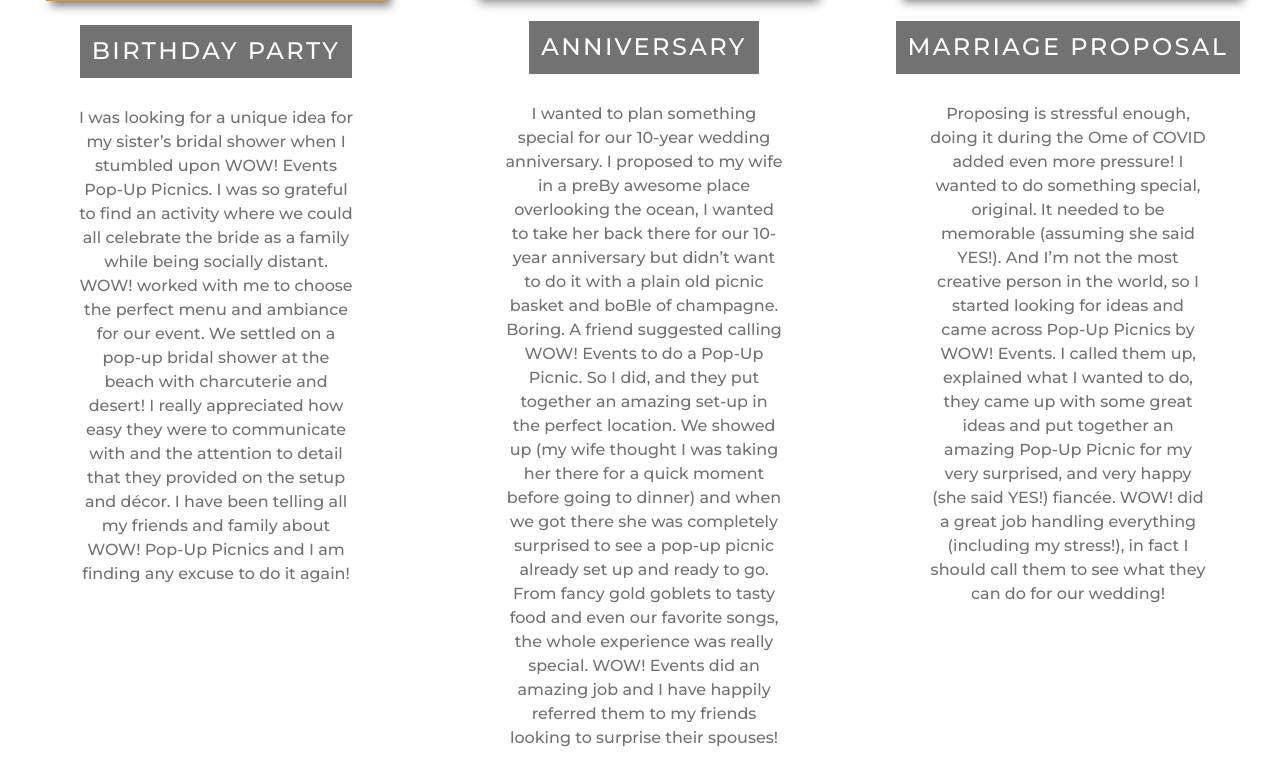
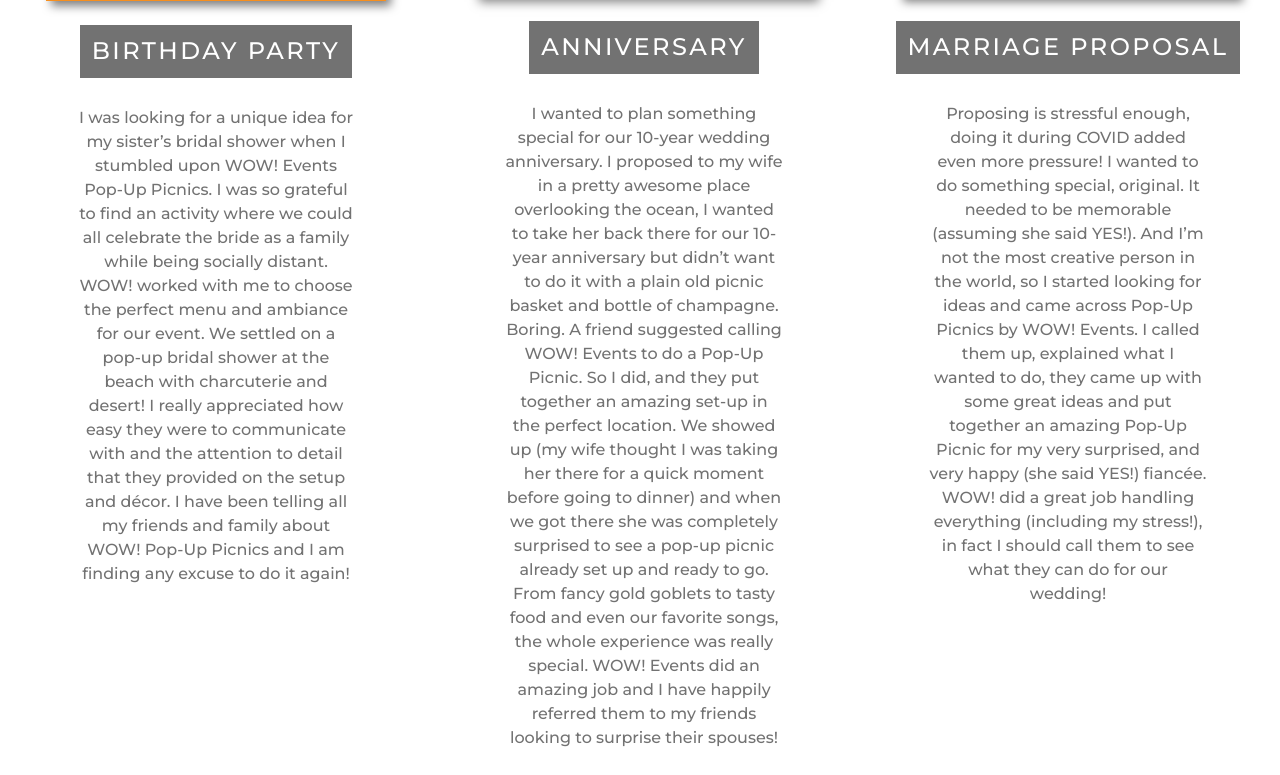
Before and after one commit to thomasjfcaldwell/popuppicnicsbywow, a React (Create React App) app: page / in a window 1280 px wide. Shown: the part 3765-4540 px from the top of the page. Built offline with nearby package versions, Linux system fonts and the light colour scheme.

Commit message:
fixing typos

```diff
--- a/src/Components/Testimonals.js
+++ b/src/Components/Testimonals.js
@@ -1,19 +1,11 @@
 import React, { Component } from 'react';
-import {
-	Row,
-	Card,
-	CardGroup,
-
-	Container,
-
-} from 'react-bootstrap';
+import { Row, Card, CardGroup, Container } from 'react-bootstrap';
 
 import birthday from '../Images/Testimonals/template.jpg';
 import anniversary from '../Images/Testimonals/anniversary.jpg';
 import proposal from '../Images/Testimonals/proposal.jpg';
 
-import '../App.css'
-
+import '../App.css';
 
 class Testimonals extends Component {
 	render() {
@@ -112,10 +104,10 @@
 								<Card.Body className='w-75 text-center'>
 									<Card.Text>
 										I wanted to plan something special for our 10-year wedding
-										anniversary. I proposed to my wife in a preBy awesome place
+										anniversary. I proposed to my wife in a pretty awesome place
 										overlooking the ocean, I wanted to take her back there for
 										our 10- year anniversary but didn’t want to do it with a
-										plain old picnic basket and boBle of champagne. Boring. A
+										plain old picnic basket and bottle of champagne. Boring. A
 										friend suggested calling WOW! Events to do a Pop-Up Picnic.
 										So I did, and they put together an amazing set-up in the
 										perfect location. We showed up (my wife thought I was taking
@@ -155,17 +147,17 @@
 								</h4>
 								<Card.Body className='w-75 text-center'>
 									<Card.Text>
-										Proposing is stressful enough, doing it during the Ome of
-										COVID added even more pressure! I wanted to do something
-										special, original. It needed to be memorable (assuming she
-										said YES!). And I’m not the most creative person in the
-										world, so I started looking for ideas and came across Pop-Up
-										Picnics by WOW! Events. I called them up, explained what I
-										wanted to do, they came up with some great ideas and put
-										together an amazing Pop-Up Picnic for my very surprised, and
-										very happy (she said YES!) fiancée. WOW! did a great job
-										handling everything (including my stress!), in fact I should
-										call them to see what they can do for our wedding!
+										Proposing is stressful enough, doing it during COVID added
+										even more pressure! I wanted to do something special,
+										original. It needed to be memorable (assuming she said
+										YES!). And I’m not the most creative person in the world, so
+										I started looking for ideas and came across Pop-Up Picnics
+										by WOW! Events. I called them up, explained what I wanted to
+										do, they came up with some great ideas and put together an
+										amazing Pop-Up Picnic for my very surprised, and very happy
+										(she said YES!) fiancée. WOW! did a great job handling
+										everything (including my stress!), in fact I should call
+										them to see what they can do for our wedding!
 									</Card.Text>
 								</Card.Body>
 							</Card>
```
Also changed, not shown: 1 other file (tests, documents, lock files or other folders).
